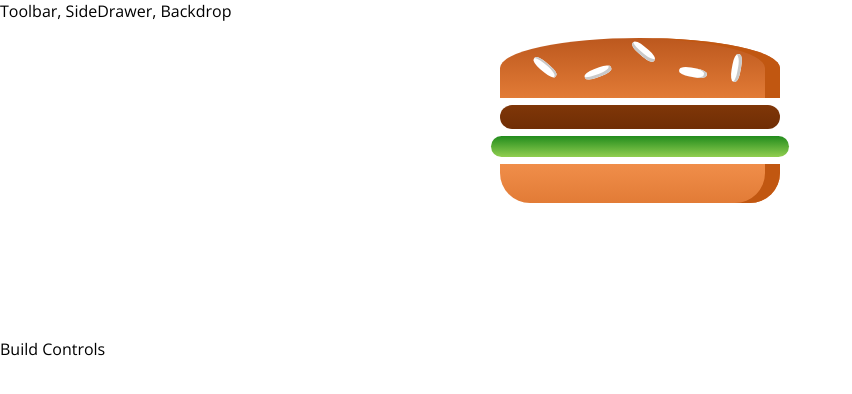
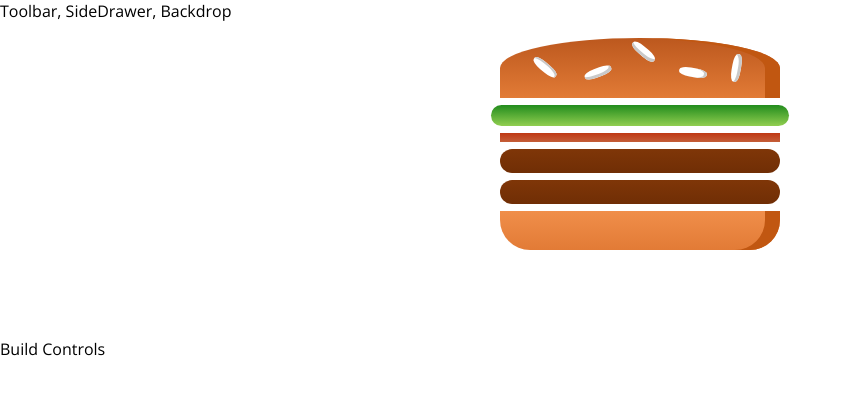
Before and after one commit to AaronGr/delicious-burgers, a React (Create React App) app: page / in a window 1280 px wide. Shown: the top 394 px of the page, without its empty margins (0-852 px from the left). Built offline with nearby package versions, Linux system fonts and the light colour scheme.

Commit message:
Add code to dynamically make ingredient components

```diff
--- a/src/components/Burger/Burger.js
+++ b/src/components/Burger/Burger.js
@@ -4,12 +4,18 @@
 import BurgerIngredient from './BurgerIngredient.js/BurgerIngredient';
 
 const burger = (props) => {
+    const transformedIngredients = Object.keys(props.ingredients)
+        .map( igKey => {
+            return [...Array(props.ingredients[igKey])].map((_, i) => {
+                console.log(igKey);
+                return <BurgerIngredient key={igKey + i} type={igKey} />
+            });
+        });
+
     return (
         <div className='Burger'>
             <BurgerIngredient type="bread-top" />
-            <BurgerIngredient type="cheese" />
-            <BurgerIngredient type="meat" />
-            <BurgerIngredient type="lettuce" />
+            {transformedIngredients}
             <BurgerIngredient type="bread-bottom" />
 
         </div>
--- a/src/containers/BurgerBuilder/BurgerBuilder.js
+++ b/src/containers/BurgerBuilder/BurgerBuilder.js
@@ -2,10 +2,20 @@
 import Burger from '../../components/Burger/Burger';
 
 class BurgerBuilder extends Component {
+
+    state = {
+        ingredients: {
+            lettuce: 1,
+            bacon: 1,
+            cheese: 2,
+            meat: 2
+        }
+    }
+
     render() {
         return (
             <>
-                <Burger />
+                <Burger ingredients={this.state.ingredients} />
                 <div>Build Controls</div>
             </>
         );
```
